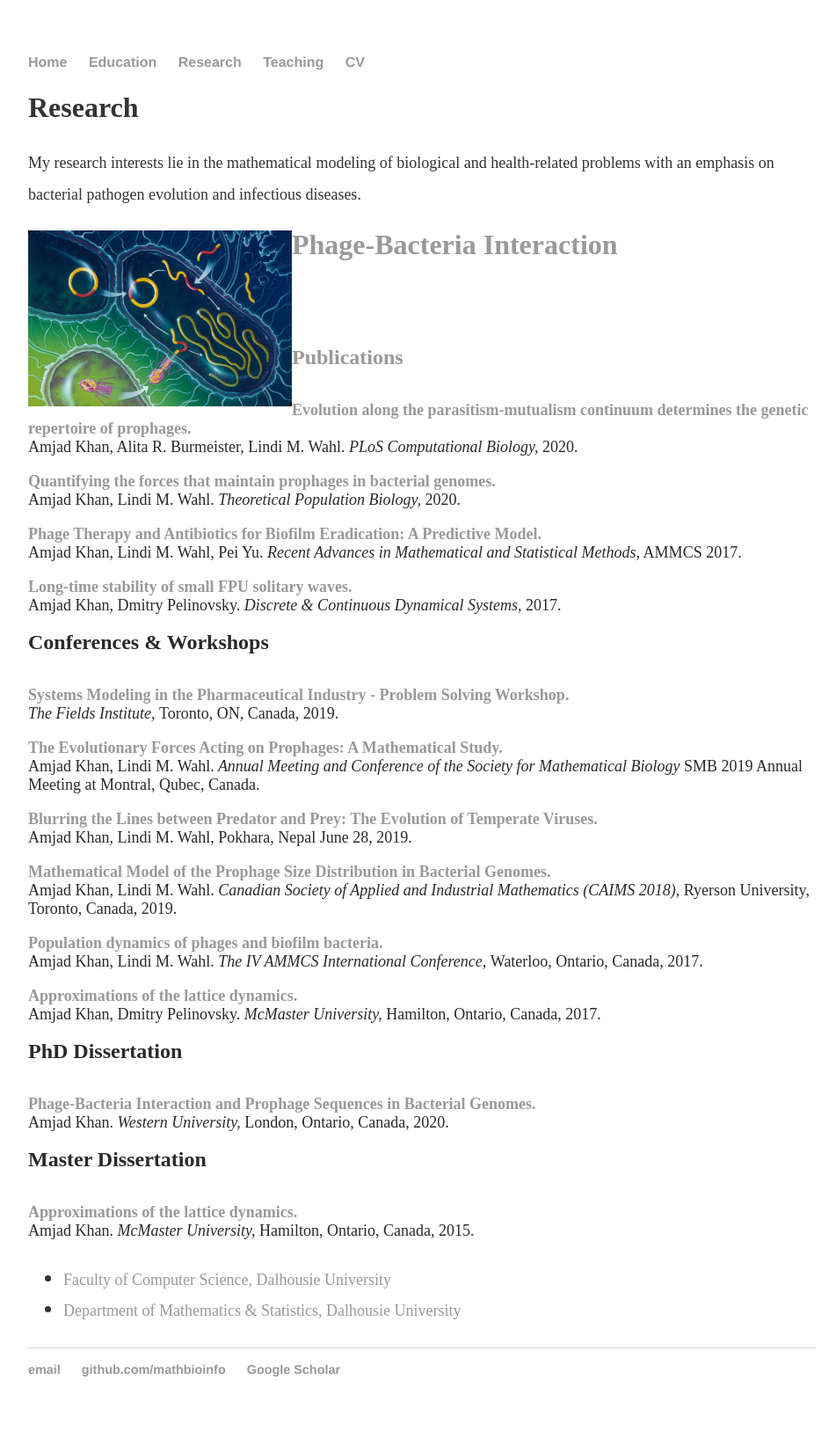
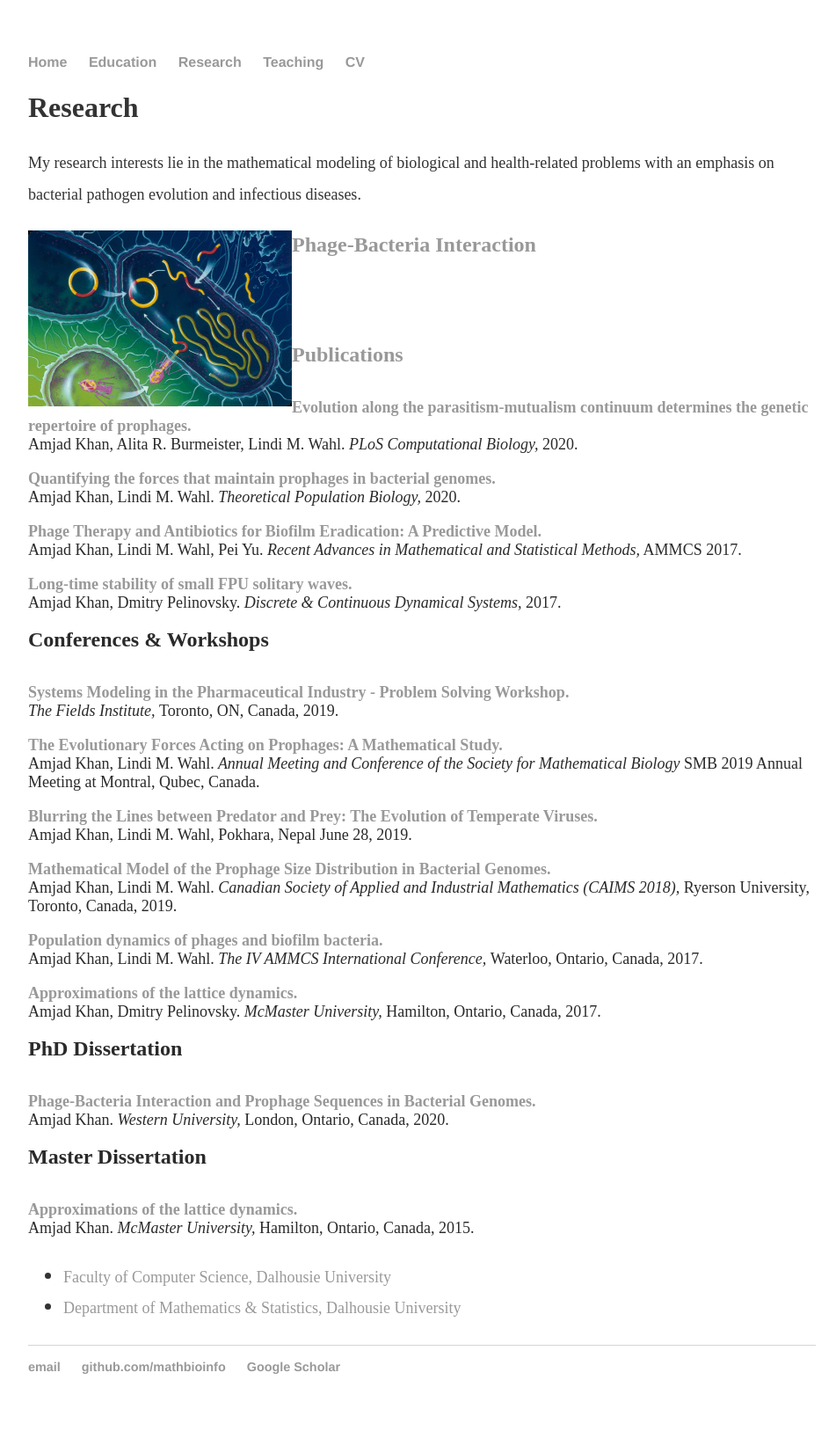
Before and after one commit to MathBioInfo/amjadkhan, a Jekyll site: the page built from Research/index.html, in a window 1280 px wide. Shown: the whole page at 88% size, without its empty margins (160-1111 px from the left). Built offline with Jekyll 4.4.1, drawn with Linux system fonts in a browser that asks for light colours.

Commit message:
Update index.html

```diff
--- a/Research/index.html
+++ b/Research/index.html
@@ -8,7 +8,7 @@
 			<p><font size="4"> My research interests lie in the mathematical modeling of biological and health-related problems with an emphasis on bacterial pathogen
 				evolution and infectious diseases.<a>
 			<p><img src="../images/PhageBACinte.png" alt="phage bacteria interaction" style="float: left" width="300" height="200"">
-			<font size="6"><b>Phage-Bacteria Interaction</b></font><br></p>
+			<font size="5"><b>Phage-Bacteria Interaction</b></font><br></p>
 
 
 
```
